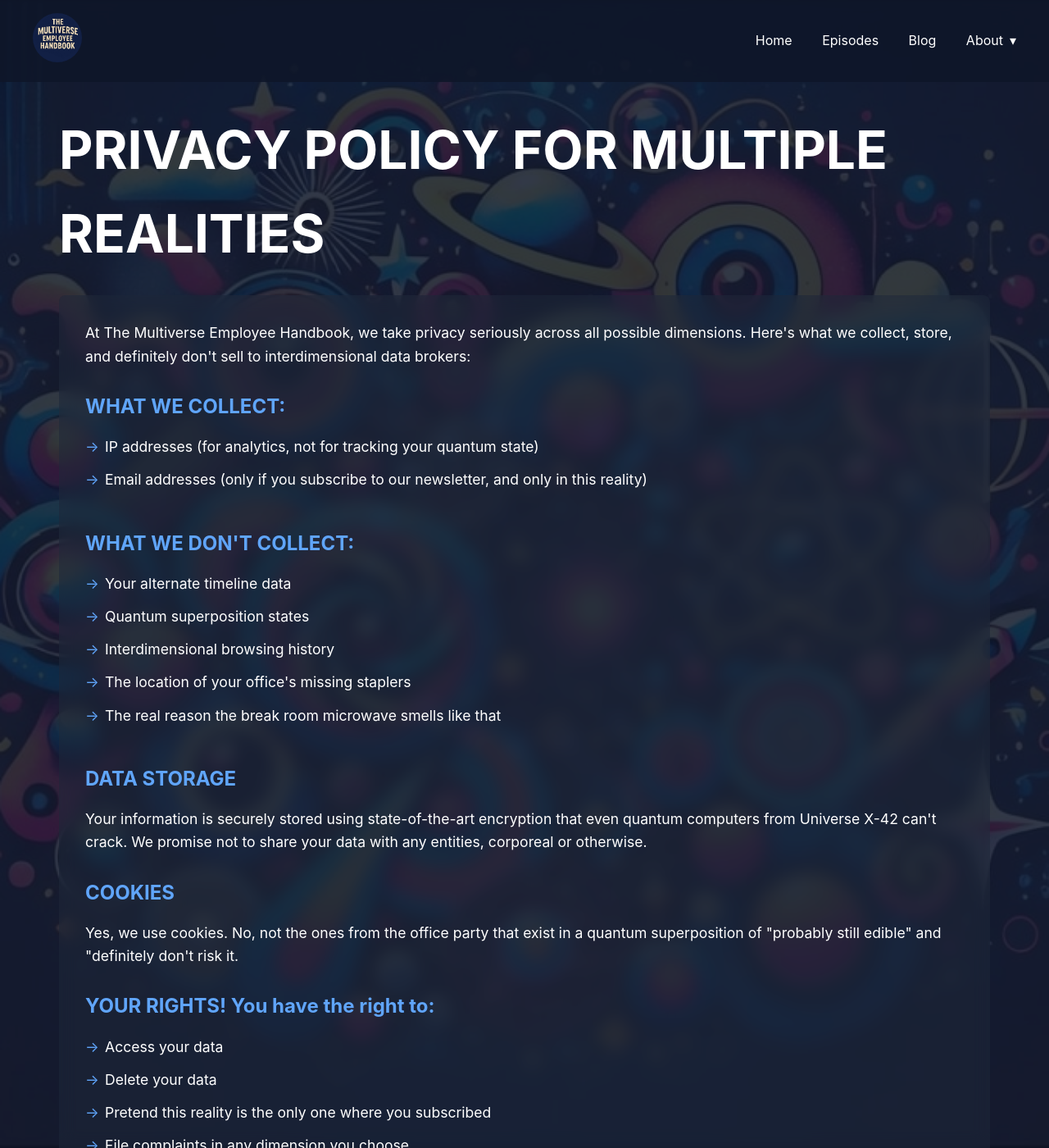
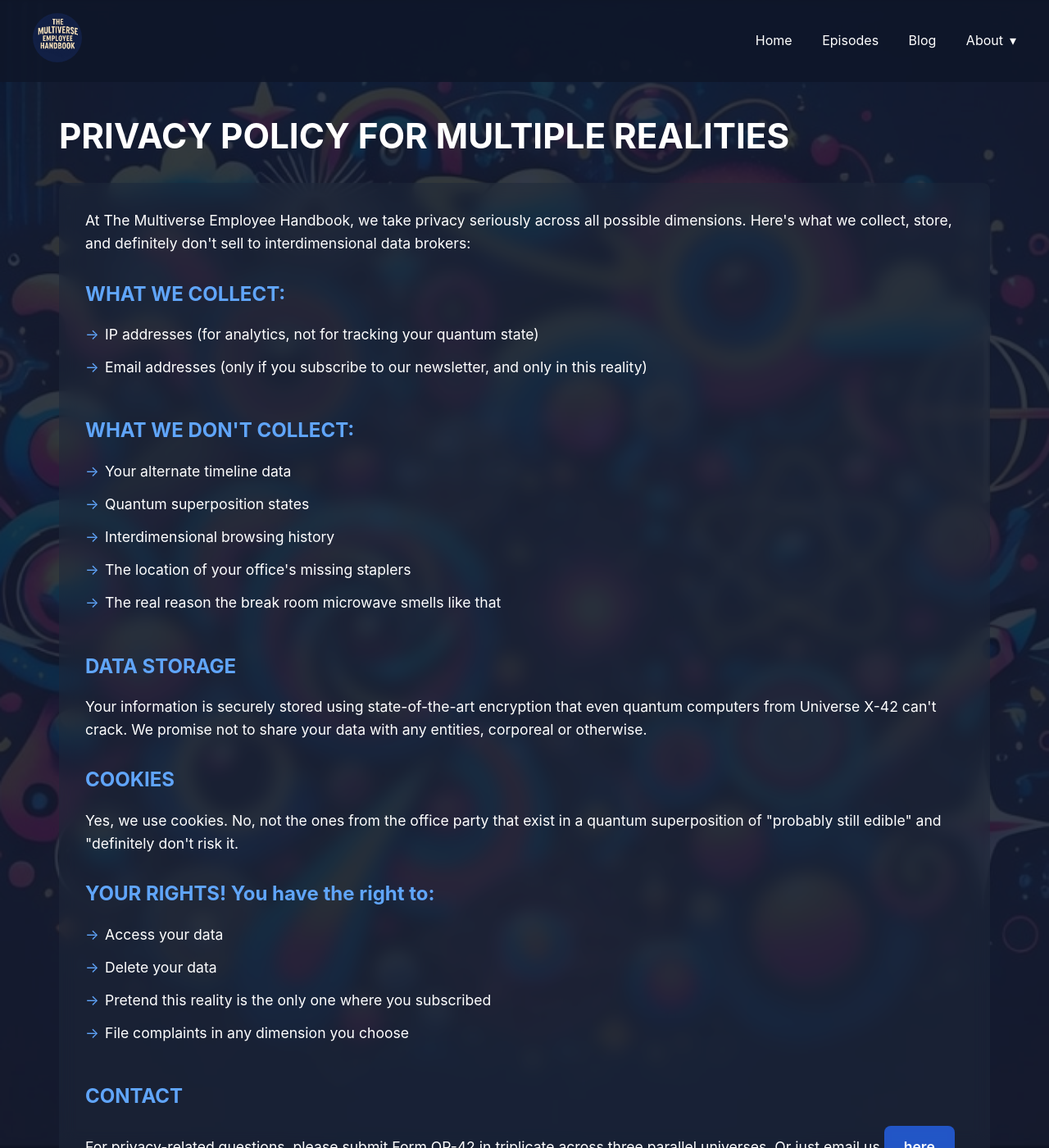
Before and after one commit to forward6/tmeh, a Jekyll site: the page built from privacy-policy.md, in a window 1280 px wide and 1400 px high. Shown: the whole window at 82% size. Built offline with Jekyll 4.4.1, drawn with Linux system fonts in a browser that asks for light colours.

Commit message:
reducing h1 by a third

```diff
--- a/assets/css/main.scss
+++ b/assets/css/main.scss
@@ -116,7 +116,7 @@ nav {
 }
 
 h1 {
-    font-size: clamp(2.2rem, 5vw, 4rem);
+    font-size: clamp(1.5rem, 3.3vw, 2.7rem);
     margin-bottom: 1.5rem
 }
 
```
